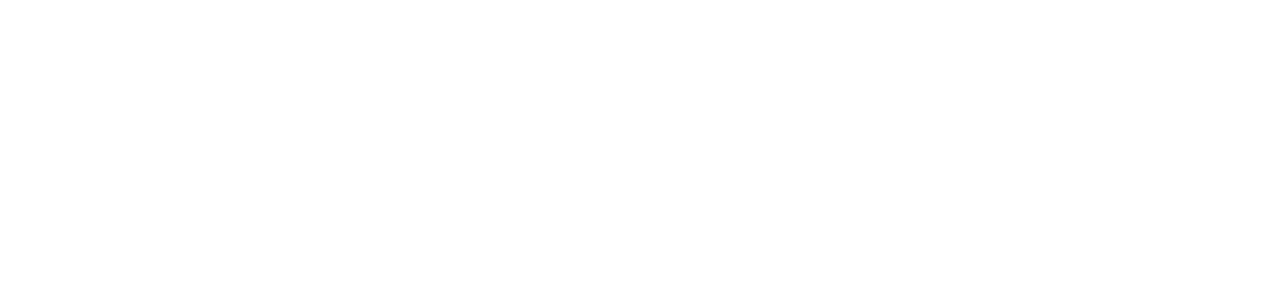
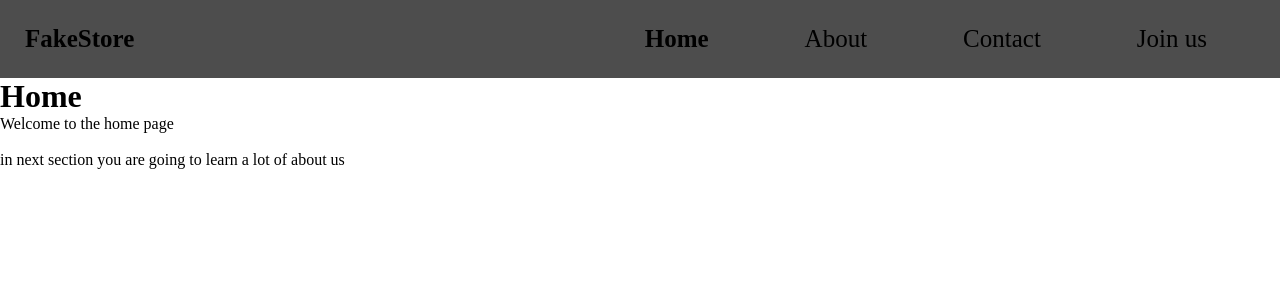
Before and after one commit to Nerma5/first-reactApp, a React (Create React App) app: page / in a window 1280 px wide. Shown: the top 300 px of the page. Built offline with nearby package versions, Linux system fonts and the light colour scheme.

Commit message:
header css

```diff
--- a/src/App.js
+++ b/src/App.js
@@ -1,9 +1,9 @@
 
 import React from "react";
-// import {Link, Route, Routes } from "react-router-dom";
-// import Home from "./pages/home";
-// import About from "./pages/about";
-// import Header from "./pages/header";
+import { Route, Routes } from "react-router-dom";
+import Home from "./pages/home";
+import About from "./pages/about";
+import Header from "./pages/header";
 // import Practice from "./practice/Practice";
 // import axios from "axios";
 // import Dropdown from "./practice/Dropdown";
@@ -12,11 +12,11 @@ function App() {
 
   return (
     <>
-  {/* <Header />
+  <Header />
     <Routes>
       <Route exact path="/" element={<Home/>}/>
       <Route exact path="/about" element={<About/>}/>
-    </Routes> */}
+    </Routes>
     {/* <Movies /> */}
     {/* <Practice />   */}
     </>
--- a/src/pages/header.css
+++ b/src/pages/header.css
@@ -9,6 +9,7 @@
     justify-content: space-between;
     margin: 3rem;
 }
+
 
 .header{
     display: flex;
--- a/src/pages/header.jsx
+++ b/src/pages/header.jsx
@@ -6,7 +6,7 @@ import { NavLink } from "react-router-dom";
 const Header = () =>{
     return(
         <div className="header">
-            <h4>My new page</h4>
+            <h4>FakeStore</h4>
                 <ul>
                     <li><NavLink to='/' style={({ isActive, isPending }) => {
                     return {
```
